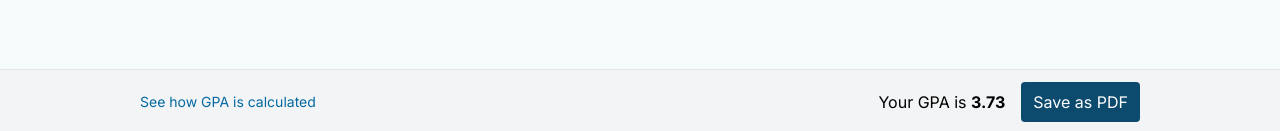
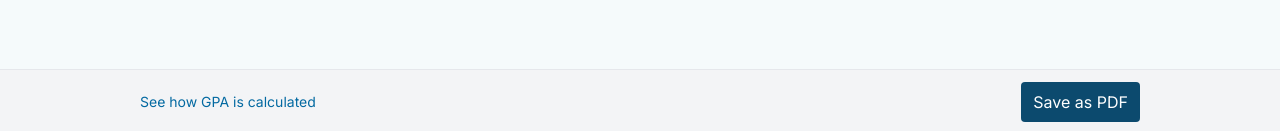
Before and after one commit to didithilmy/unimelb-wam-converter, a Next.js app: page / in a window 1280 px wide. Shown: the part 666-797 px from the top of the page. Built offline with nearby package versions, Linux system fonts and the light colour scheme.

Commit message:
Add gpa calculation

```diff
--- a/src/app/page.tsx
+++ b/src/app/page.tsx
@@ -2,8 +2,9 @@
 
 import SubjectTable from "@/components/SubjectTable";
 import { Subject, Term } from "@/types";
-import { useState } from "react";
+import { useMemo, useState } from "react";
 import { PlusCircleIcon } from "@heroicons/react/24/outline";
+import calculateGpa from "@/calculateGpa";
 
 export default function Home() {
   const [terms, setTerms] = useState<Term[]>([]);
@@ -25,6 +26,8 @@ export default function Home() {
     setTerms(terms.filter((t, i) => i !== index));
   };
 
+  const gpa = useMemo(() => calculateGpa(terms), [terms]);
+
   return (
     <div className="h-screen flex flex-col divide-y">
       <div className="flex-1 overflow-auto">
@@ -33,6 +36,7 @@ export default function Home() {
             <h1 className="text-xl font-bold font-heading">UoM WAM to GPA</h1>
           </div>
         </div>
+        <div className="flex flex-col gap-8">
           {terms.map((term, i) => (
             <SubjectTable
               key={i}
@@ -43,10 +47,11 @@ export default function Home() {
           ))}
           <div
             onClick={addTerm}
-          className="bg-gray-100 border-gray-200 border-[1px] text-gray-500 cursor-pointer p-4 items-center text-center max-w-4xl m-auto my-3 rounded-lg flex flex-row items-center justify-center gap-3"
+            className="w-full bg-gray-100 border-gray-200 border-[1px] text-gray-500 cursor-pointer p-4 items-center text-center max-w-4xl m-auto my-3 rounded-lg flex flex-row items-center justify-center gap-3"
           >
             <PlusCircleIcon width={24} />
             Add term
+          </div>
         </div>
       </div>
       <div className="bg-gray-100">
@@ -54,9 +59,11 @@ export default function Home() {
           <div className="flex-1 text-sm text-sky-700">
             See how GPA is calculated
           </div>
+          {gpa !== undefined && (
             <div>
-            Your GPA is <b>3.73</b>
+              Your GPA is <b>{(Math.round(gpa * 100) / 100).toFixed(2)}</b>
             </div>
+          )}
           <button className="rounded px-3 py-2 text-white bg-sky-900">
             Save as PDF
           </button>
--- /dev/null
+++ b/src/calculateGpa.ts
@@ -0,0 +1,25 @@
+import { getGradePointFromMark } from "./grades";
+import { Term } from "./types";
+
+export default function calculateGpa(terms: Term[]) {
+  let sum = 0,
+    creditSum = 0;
+  terms.forEach((term) => {
+    term.subjects.forEach((subject) => {
+      if (
+        !isNaN(parseFloat(subject.mark)) &&
+        !isNaN(parseFloat(subject.credit))
+      ) {
+        const gradePoint = getGradePointFromMark(parseFloat(subject.mark));
+        sum += parseFloat(subject.credit) * gradePoint;
+        creditSum += parseFloat(subject.credit);
+      }
+    });
+  });
+
+  if (creditSum === 0) {
+    return undefined;
+  }
+
+  return sum / creditSum;
+}
--- a/src/grades.ts
+++ b/src/grades.ts
@@ -26,3 +26,25 @@ export default function getGradeFromMark(mark?: number) {
     return Grade.N;
   }
 }
+
+export function getGradePointFromGrade(grade?: Grade) {
+  switch (grade) {
+    case Grade.H1:
+      return 4;
+    case Grade.H2A:
+      return 3.7;
+    case Grade.H2B:
+      return 3.3;
+    case Grade.H3:
+      return 3;
+    case Grade.P:
+      return 2;
+    default:
+      return 0;
+  }
+}
+
+export function getGradePointFromMark(mark?: number) {
+  const grade = getGradeFromMark(mark);
+  return getGradePointFromGrade(grade);
+}
```
Lines whose indentation alone changed are shown as unchanged.
